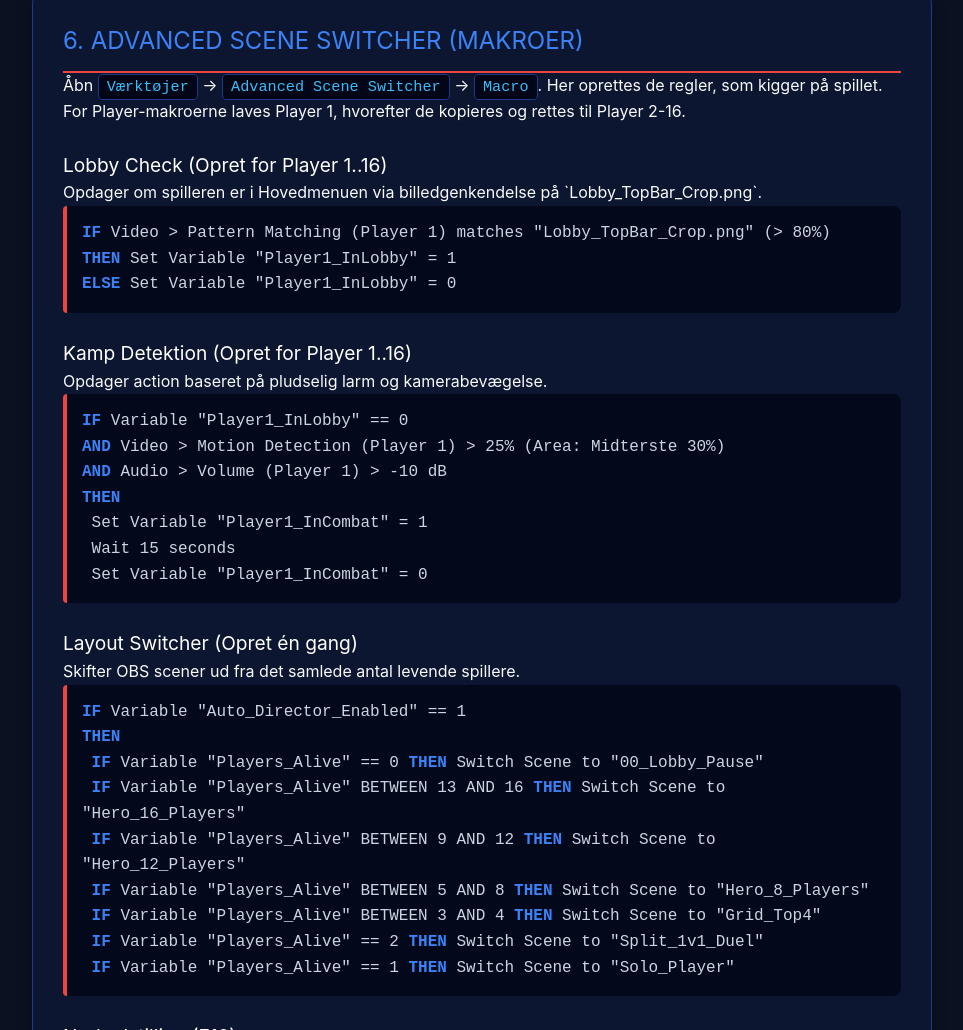
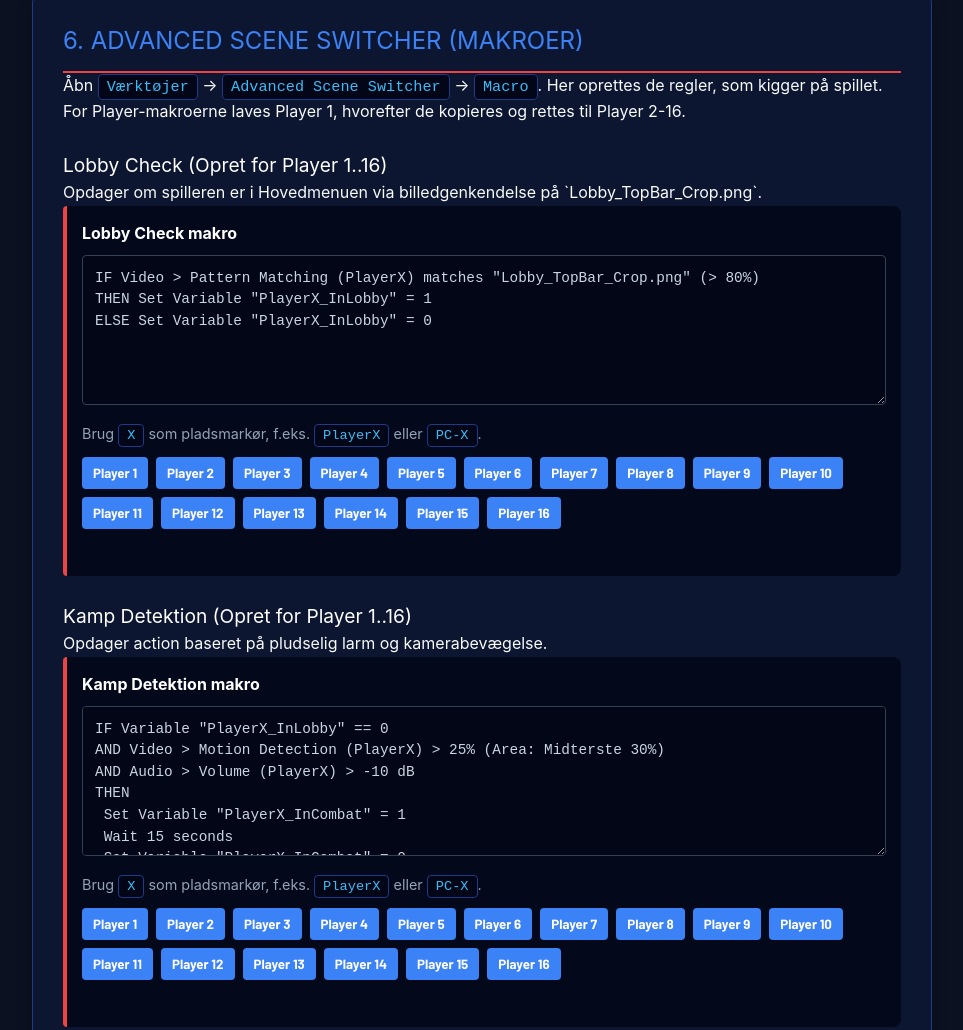
Before and after one commit to RckMrkr/marketing-site, a Gatsby site: page /wikings2 in a window 1280 px wide. Shown: the part 7963-8993 px from the top of the page, without its empty margins (158-1121 px from the left). Built offline with nearby package versions, Linux system fonts and the light colour scheme; Gatsby itself is replaced by a stand-in of ours.

Commit message:
Macro generator

```diff
--- /dev/null
+++ b/src/page_components/wikings/player-macro-generator.js
@@ -0,0 +1,51 @@
+import React, { useState } from "react"
+import * as styles from "./wikings.module.scss"
+
+const playerNumbers = Array.from({ length: 16 }, (_, index) => index + 1)
+
+export default function PlayerMacroGenerator({ template, label }) {
+  const [macroTemplate, setMacroTemplate] = useState(template)
+  const [status, setStatus] = useState("")
+
+  async function copyMacro(playerNumber) {
+    const macro = macroTemplate.replace(/X/g, playerNumber)
+
+    try {
+      await navigator.clipboard.writeText(macro)
+      setStatus(`Kopieret for Player ${playerNumber}`)
+    } catch {
+      setStatus("Kunne ikke kopiere. Kopier teksten manuelt.")
+    }
+  }
+
+  return (
+    <div className={styles.macroGenerator}>
+      <label>
+        {label}
+        <textarea
+          value={macroTemplate}
+          onChange={event => setMacroTemplate(event.target.value)}
+          spellCheck="false"
+        />
+      </label>
+      <p className={styles.macroGeneratorHint}>
+        Brug <code>X</code> som pladsmarkør, f.eks. <code>PlayerX</code> eller{" "}
+        <code>PC-X</code>.
+      </p>
+      <div className={styles.playerButtons}>
+        {playerNumbers.map(playerNumber => (
+          <button
+            key={playerNumber}
+            type="button"
+            onClick={() => copyMacro(playerNumber)}
+          >
+            Player {playerNumber}
+          </button>
+        ))}
+      </div>
+      <p className={styles.macroCopyStatus} aria-live="polite">
+        {status}
+      </p>
+    </div>
+  )
+}
--- a/src/page_components/wikings/wikings.module.scss
+++ b/src/page_components/wikings/wikings.module.scss
@@ -248,6 +248,68 @@
   }
 }
 
+.macroGenerator {
+  background-color: rgba(2, 6, 23, 0.8);
+  border-left: 4px solid var(--wiking-red);
+  padding: 15px;
+  border-radius: 4px 8px 8px 4px;
+  margin-bottom: 15px;
+
+  label {
+    color: #fff;
+    font-weight: bold;
+  }
+
+  textarea {
+    box-sizing: border-box;
+    width: 100%;
+    min-height: 150px;
+    margin-top: 8px;
+    padding: 12px;
+    resize: vertical;
+    background-color: var(--code-bg);
+    border: 1px solid var(--border);
+    border-radius: 4px;
+    color: #cbd5e1;
+    font-family: monospace;
+    font-size: 0.9rem;
+    line-height: 1.5;
+  }
+}
+
+.macroGeneratorHint {
+  color: var(--text-muted);
+  font-size: 0.9rem;
+  margin: 10px 0;
+}
+
+.playerButtons {
+  display: flex;
+  flex-wrap: wrap;
+  gap: 8px;
+
+  button {
+    cursor: pointer;
+    background-color: var(--wiking-blue);
+    border: 1px solid transparent;
+    border-radius: 4px;
+    color: #fff;
+    font-weight: bold;
+    padding: 7px 10px;
+
+    &:hover {
+      background-color: var(--wiking-red);
+    }
+  }
+}
+
+.macroCopyStatus {
+  min-height: 1.5em;
+  color: var(--text-muted);
+  font-size: 0.9rem;
+  margin: 10px 0 0;
+}
+
 /* --- SCREENSHOT BOKSE --- */
 .screenshotBox {
   border: 2px dashed var(--wiking-dark-blue);
--- a/src/pages/wikings2.js
+++ b/src/pages/wikings2.js
@@ -1,12 +1,25 @@
 import React from "react"
 import SEO from "../components/seo"
 import GuideScreenshot from "../page_components/wikings/guide-screenshot"
+import PlayerMacroGenerator from "../page_components/wikings/player-macro-generator"
 import redBorder from "../images/wikings/Red_Border.png"
 import logo from "../images/wikings/logo.png"
 import * as styles from "../page_components/wikings/wikings.module.scss"
 
 const logoUrl =
   "https://kajabi-storefronts-production.kajabi-cdn.com/kajabi-storefronts-production/sites/174106/images/JXD1FPQZQ8GY4ehf4iPu_website_logo_transparent_background.png"
+
+const lobbyCheckMacro = `IF Video > Pattern Matching (PlayerX) matches "Lobby_TopBar_Crop.png" (> 80%)
+THEN Set Variable "PlayerX_InLobby" = 1
+ELSE Set Variable "PlayerX_InLobby" = 0`
+
+const combatDetectionMacro = `IF Variable "PlayerX_InLobby" == 0
+AND Video > Motion Detection (PlayerX) > 25% (Area: Midterste 30%)
+AND Audio > Volume (PlayerX) > -10 dB
+THEN
+ Set Variable "PlayerX_InCombat" = 1
+ Wait 15 seconds
+ Set Variable "PlayerX_InCombat" = 0`
 
 const broadcasterEngine = `-- ===================================================================
 -- AUTOMATED FORTNITE BROADCAST ENGINE (OFFICIAL OBS LUA API)
@@ -524,27 +537,19 @@
           Opdager om spilleren er i Hovedmenuen via billedgenkendelse på
           `Lobby_TopBar_Crop.png`.
         </p>
-        <div className={styles.macroBlock}>
-          <strong>IF</strong> Video &gt; Pattern Matching (Player 1) matches
-          &quot;Lobby_TopBar_Crop.png&quot; (&gt; 80%){"\n"}
-          <strong>THEN</strong> Set Variable &quot;Player1_InLobby&quot; = 1
-          {"\n"}
-          <strong>ELSE</strong> Set Variable &quot;Player1_InLobby&quot; = 0
-        </div>
+        <PlayerMacroGenerator
+          label="Lobby Check makro"
+          template={lobbyCheckMacro}
+        />
 
         <h3 className={styles.coordinatorHeading}>
           Kamp Detektion (Opret for Player 1..16)
         </h3>
         <p>Opdager action baseret på pludselig larm og kamerabevægelse.</p>
-        <div className={styles.macroBlock}>
-          <strong>IF</strong> Variable &quot;Player1_InLobby&quot; == 0{"\n"}
-          <strong>AND</strong> Video &gt; Motion Detection (Player 1) &gt; 25%
-          (Area: Midterste 30%){"\n"}
-          <strong>AND</strong> Audio &gt; Volume (Player 1) &gt; -10 dB{"\n"}
-          <strong>THEN</strong>
-          {"\n"} Set Variable &quot;Player1_InCombat&quot; = 1{"\n"} Wait 15
-          seconds{"\n"} Set Variable &quot;Player1_InCombat&quot; = 0
-        </div>
+        <PlayerMacroGenerator
+          label="Kamp Detektion makro"
+          template={combatDetectionMacro}
+        />
 
         <h3 className={styles.coordinatorHeading}>
           Layout Switcher (Opret én gang)
@@ -596,14 +601,12 @@
       <section id="spillernavne">
         <h2>7. Håndtering af Spillernavne (Gamertags) på Dagen</h2>
         <p>
-          For at opdatere de navneskilte, der vises på live-streamen
-          (<code>Hero_Tag_Text</code> og <code>Slot1..4_Tag_Text</code>),
-          skal koordinatoren blot indtaste dagens navne direkte i OBS:
+          For at opdatere de navneskilte, der vises på live-streamen (
+          <code>Hero_Tag_Text</code> og <code>Slot1..4_Tag_Text</code>), skal
+          koordinatoren blot indtaste dagens navne direkte i OBS:
         </p>
         <ol className={styles.stepList}>
-          <li>
-            Åbn OBS Studio på Koordinator-PC&apos;en.
-          </li>
+          <li>Åbn OBS Studio på Koordinator-PC&apos;en.</li>
           <li>
             Gå til topmenuen <code>Værktøjer</code> &rarr; <code>Scripts</code>.
           </li>
@@ -615,9 +618,9 @@
             <code>PC 1 Spiller</code> til <code>PC 16 Spiller</code>).
           </li>
           <li>
-            Indtast spillernes rigtige gamer-tags eller navne. Navneskiltene
-            på streamen opdateres automatisk i realtid, når kamerasystemet
-            skifter rundt!
+            Indtast spillernes rigtige gamer-tags eller navne. Navneskiltene på
+            streamen opdateres automatisk i realtid, når kamerasystemet skifter
+            rundt!
           </li>
         </ol>
         <GuideScreenshot
```
